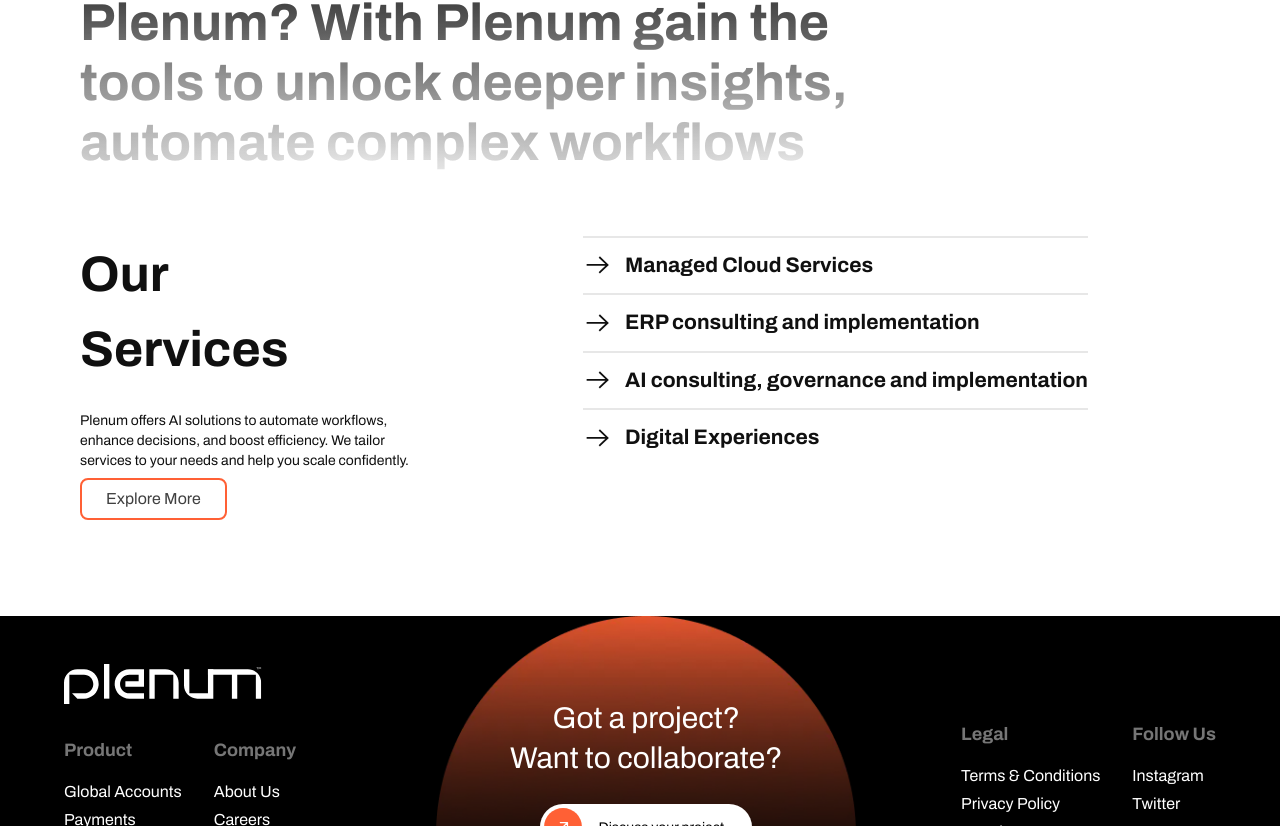
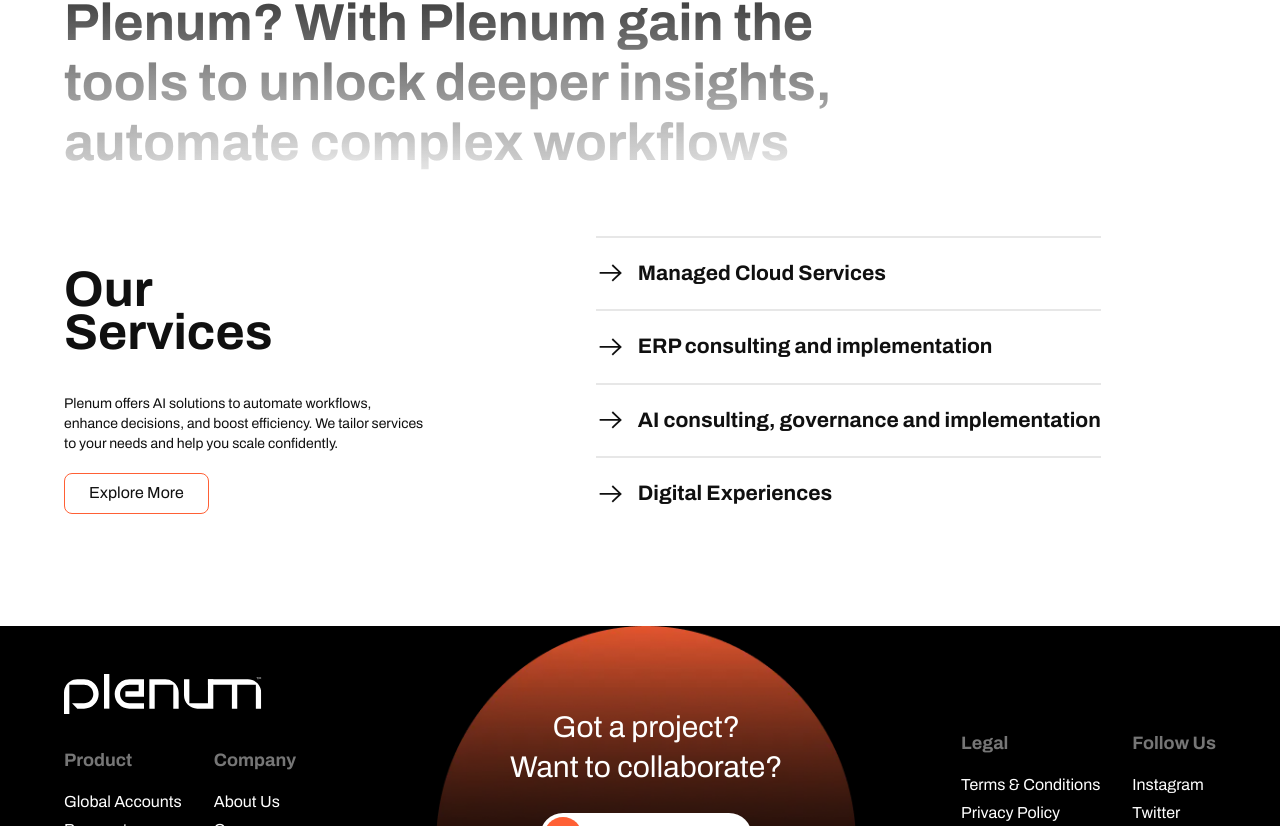
Before and after one commit to developers-xntric/Plenum, a Next.js app: page / in a window 1280 px wide. Shown: the part 1855-2681 px from the top of the page. Built offline with nearby package versions, Linux system fonts and the light colour scheme.

Commit message:
home services section completed

```diff
--- a/src/components/home/HomeServices.jsx
+++ b/src/components/home/HomeServices.jsx
@@ -25,17 +25,13 @@ export default function HomeServices({ }) {
   return (
     <div className=" bg-white ">
       {/* Main content */}
-      <div className="container 2xl:max-w-[1300px] w-[90%] mx-auto space-y-20 px-4 py-16 md:py-24">
+      <div className="container 2xl:max-w-[1300px] w-[90%] mx-auto space-y-20 py-16 md:py-24">
 
         {/* BRAND ICONS SLIDER */}
         <BrandSlider />
 
         <div className="flex flex-col space-y-16">
           {/* UPPER column - Headline */}
-
-          {/* <div className="xl:w-[70%]">
-            <h1 className="text-[52px] font-bold font-['Archivo'] text-secondary">Why AI enabled Enterprise with Plenum? With Plenum gain the tools to unlock deeper insights, automate complex workflows</h1>
-          </div> */}
 
           <div className="xl:w-[75%] 2xl:w-[70%]">
             <h2 className="text-[52px] leading-[60px] font-bold font-['Archivo'] text-secondary bg-smoke-image">
@@ -46,29 +42,33 @@ export default function HomeServices({ }) {
 
 
           {/* BOTTOM column - Services */}
-          <div className="flex  justify-between max-w-[90%]">
+          <div className="flex items-center justify-between xl:max-w-[90%]">
 
             {/* LEFT */}
-            <div className="space-y-6 w-[35%] ">
-              <div>
-                <h2 className="text-[50px] text-secondary font-bold font-['Archivo'] ">Our</h2>
-                <h2 className="text-[50px] text-secondary font-bold font-['Archivo'] ">Services</h2>
+            <div className="space-y-6 w-full md:w-[35%]">
+              <div className="relative">
+                <h2 className="text-[50px] text-secondary font-bold font-['Archivo']">Our</h2>
+                <h2 className="text-[50px] text-secondary font-bold font-['Archivo'] mt-[-32px]">Services</h2>
               </div>
-              <div className="space-y-2 ">
+              <div className="space-y-5">
                 <p className="text-sm text-secondary leading-[20px] font-['Archivo']">
                   Plenum offers AI solutions to automate workflows, enhance decisions, and boost efficiency. We tailor
                   services to your needs and help you scale confidently.
                 </p>
-                <Button link={"/services"} text={"Explore More"} className={" px-6 font-normal font-['Archivo'] py-2 border-2 border-primary text-[#404040] rounded text-sm transition-colors"} />
+                <Button
+                  link={"/services"}
+                  text={"Explore More"}
+                  className="px-6 py-2 border border-primary text-secondary rounded text-sm transition-colors inline-block font-['Archivo']"
+                />
               </div>
             </div>
 
             {/* RIGHT */}
-            <div className="space-y-">
+            <div>
               {servicesData.map((item, index) => (
                 <div
                   key={index}
-                  className="group border-t-[2.5px] border-[#e7e7e7] py-3 flex items-center gap-3 text-secondary text-[21px] cursor-pointer"
+                  className="group border-t-[2.5px] border-[#e7e7e7] py-5 flex items-center gap-3 text-secondary text-[21px] cursor-pointer"
                 >
                   <svg
                     xmlns="http://www.w3.org/2000/svg"
```
